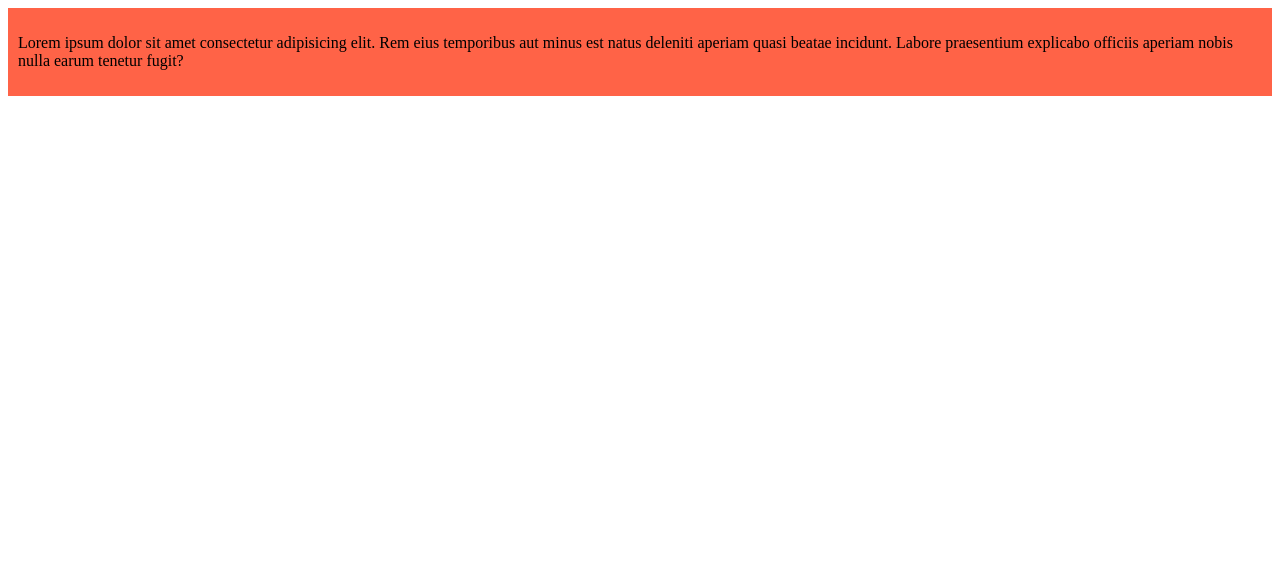
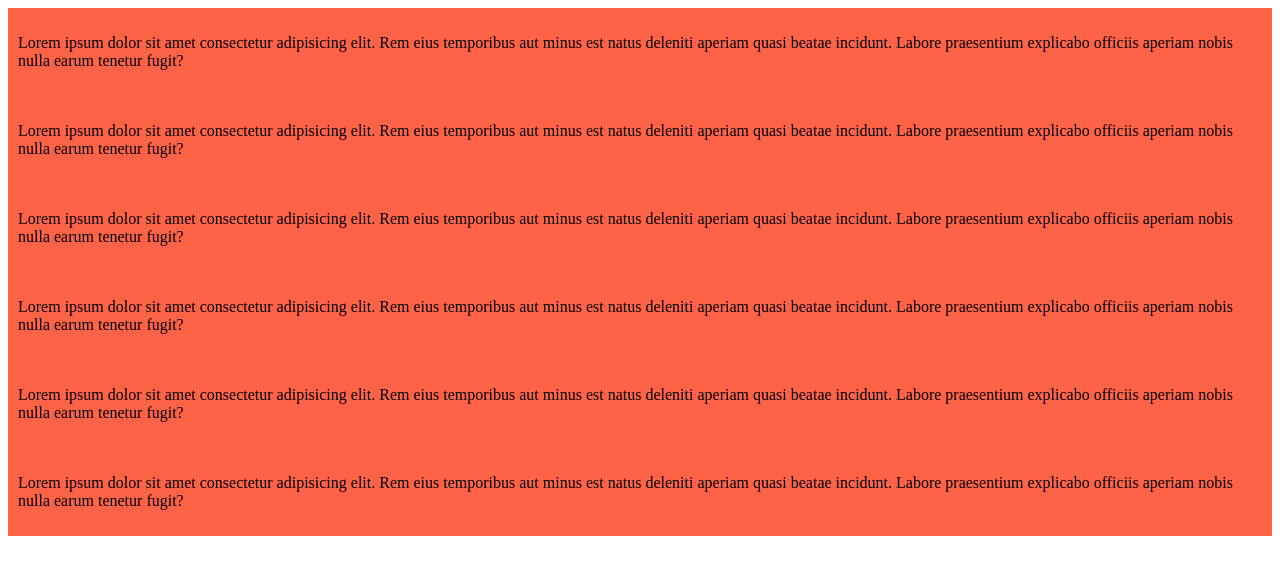
Before and after one commit to labibrahman326/my-git-acont, a plain HTML site: page index.html in a window 1280 px wide. Drawn offline with Linux system fonts and the light colour scheme.

Commit message:
added the 2nd blog

```diff
--- a/index.html
+++ b/index.html
@@ -10,5 +10,20 @@
 <div>
     <p>Lorem ipsum dolor sit amet consectetur adipisicing elit. Rem eius temporibus aut minus est natus deleniti aperiam quasi beatae incidunt. Labore praesentium explicabo officiis aperiam nobis nulla earum tenetur fugit?</p>
 </div>
+<div>
+    <p>Lorem ipsum dolor sit amet consectetur adipisicing elit. Rem eius temporibus aut minus est natus deleniti aperiam quasi beatae incidunt. Labore praesentium explicabo officiis aperiam nobis nulla earum tenetur fugit?</p>
+</div>
+<div>
+    <p>Lorem ipsum dolor sit amet consectetur adipisicing elit. Rem eius temporibus aut minus est natus deleniti aperiam quasi beatae incidunt. Labore praesentium explicabo officiis aperiam nobis nulla earum tenetur fugit?</p>
+</div>
+<div>
+    <p>Lorem ipsum dolor sit amet consectetur adipisicing elit. Rem eius temporibus aut minus est natus deleniti aperiam quasi beatae incidunt. Labore praesentium explicabo officiis aperiam nobis nulla earum tenetur fugit?</p>
+</div>
+<div>
+    <p>Lorem ipsum dolor sit amet consectetur adipisicing elit. Rem eius temporibus aut minus est natus deleniti aperiam quasi beatae incidunt. Labore praesentium explicabo officiis aperiam nobis nulla earum tenetur fugit?</p>
+</div>
+<div>
+    <p>Lorem ipsum dolor sit amet consectetur adipisicing elit. Rem eius temporibus aut minus est natus deleniti aperiam quasi beatae incidunt. Labore praesentium explicabo officiis aperiam nobis nulla earum tenetur fugit?</p>
+</div>
 </body>
 </html>
--- a/styles/blog.css
+++ b/styles/blog.css
@@ -1,5 +1,5 @@
 div{
     background-color: tomato;
     padding: 10px;
-
+    margin: 10pxgit add.
 }
```
